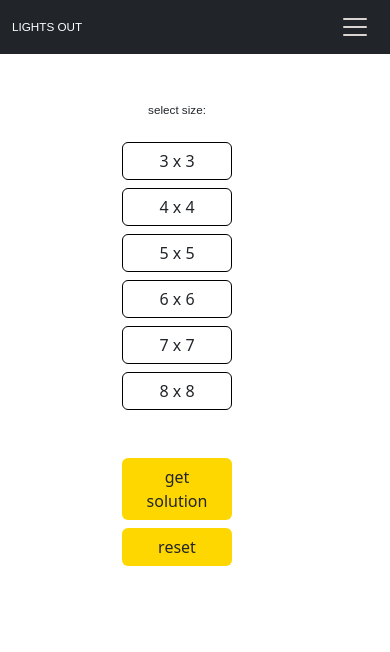
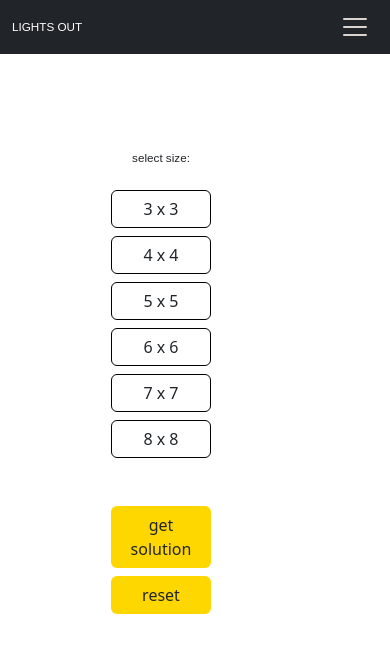
Before and after one commit to mkajt/lightsout-frontend-medius, an Angular app: page /solve in a window 390 px wide. Shown: the top 652 px of the page. Built offline with nearby package versions, Linux system fonts and the light colour scheme.

Commit message:
Fixes on view

```diff
--- a/src/app/solve-problem/solve-problem.component.css
+++ b/src/app/solve-problem/solve-problem.component.css
@@ -26,9 +26,15 @@
   color: white;
 }
 
+#right-col {
+  padding-right: 5em;
+  padding-top: 2em;
+}
+
 #left-col {
-  margin: auto;
-  padding-top: 4em;
+  margin-left: auto;
+  margin-right: auto;
+  padding-top: 5em;
 }
 
 .row-matrix {
--- a/src/app/solve-problem/solve-problem.component.html
+++ b/src/app/solve-problem/solve-problem.component.html
@@ -8,7 +8,7 @@
         </span>
       </div>
     </div>
-    <div class="col-sm-5 pe-5">
+    <div class="col-sm-5" id="right-col">
       <div class="right-col-text">select size:</div>
       <div class="d-grid gap-2 col-4 mx-auto mt-4" id="sizeButtons">
         <button class="btn btn-size" type="button" (click)="btnClickSize(3)">3 x 3</button>
--- a/src/app/solve-problem/solve-problem.component.ts
+++ b/src/app/solve-problem/solve-problem.component.ts
@@ -17,7 +17,7 @@ export class SolveProblemComponent {
 
   btnClickSize(size: number) {
     this.matrixSize = size;
-    this.cellSize = (40/size) + "vw";
+    this.cellSize = (60/size) + "vmin";
   }
 
   btnClickCell(index: number) {
```
